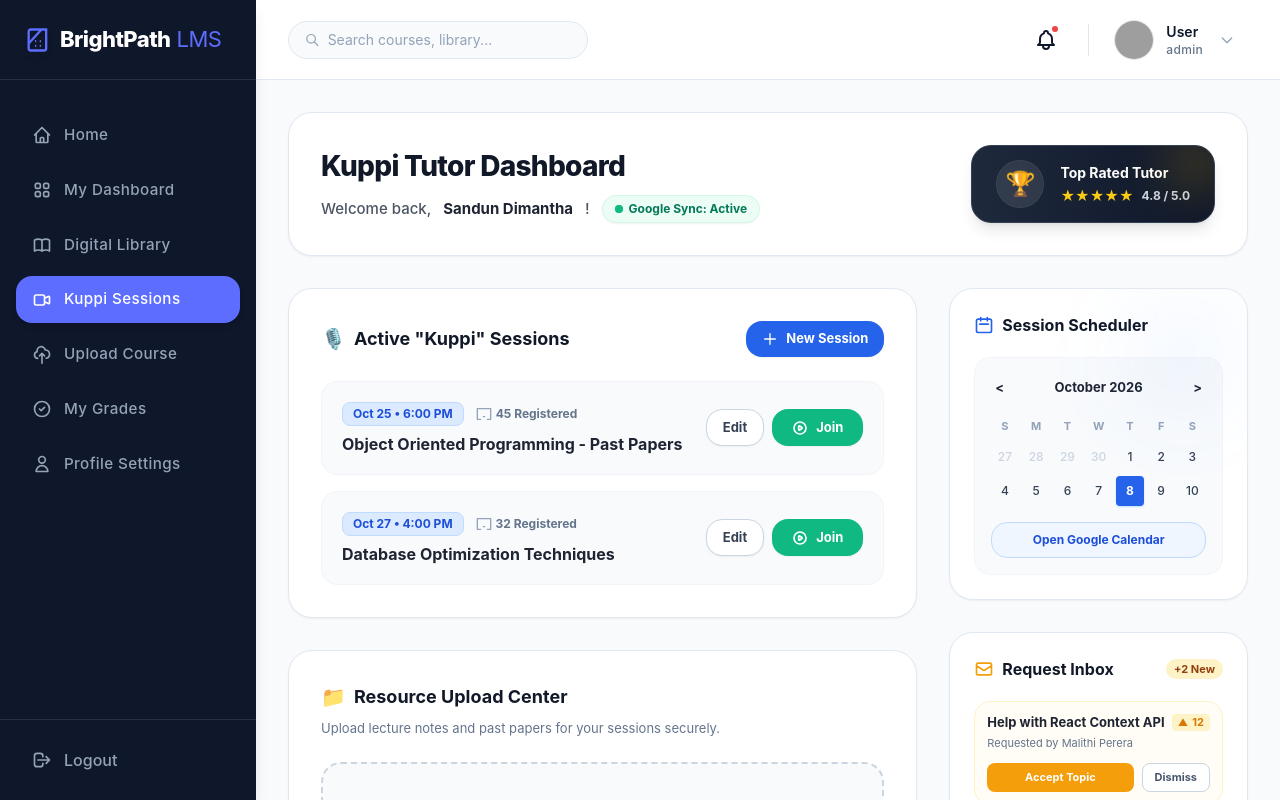
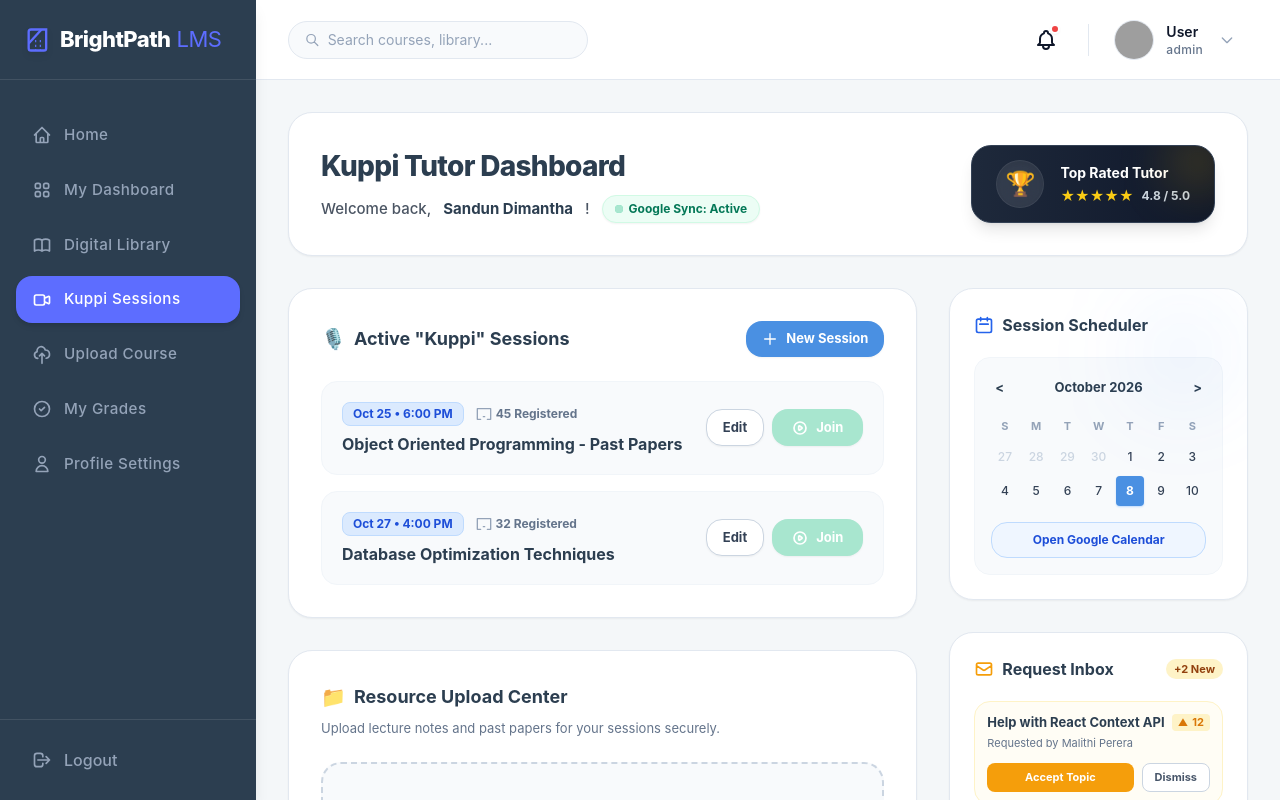
Before and after one commit to Gagana0819/BrightPath-LMS-ITPM-, a Vue app in the folder frontend/: page /dashboard/kuppi in a window 1280 px wide. Built offline with nearby package versions, Linux system fonts and the light colour scheme; sample sign-in values are in the browser's storage; grey boxes are pictures that could not be loaded.

Commit message:
feat: introduce new dashboard layout with student home, Kuppi sessions, and sidebar navigation components.

```diff
--- a/frontend/src/components/layout/DashboardSidebar.vue
+++ b/frontend/src/components/layout/DashboardSidebar.vue
@@ -41,7 +41,7 @@ const handleLogout = () => {
 </script>
 
 <template>
-  <aside class="w-64 bg-[#0F172A] text-white flex-col h-full shadow-lg z-20 flex transition-all duration-300">
+  <aside class="w-64 bg-[#2C3E50] text-white flex-col h-full shadow-lg z-20 flex transition-all duration-300">
 
     <!-- Brand Header -->
     <div class="h-[80px] flex items-center px-6 border-b border-white/10">
--- a/frontend/src/views/KuppiDashboardView.vue
+++ b/frontend/src/views/KuppiDashboardView.vue
@@ -23,23 +23,23 @@ const recentAttendees = [
 </script>
 
 <template>
-  <div class="animate-in fade-in slide-in-from-bottom-4 duration-500 pb-12 font-sans bg-[#F8FAFC] min-h-screen px-4 md:px-8 py-8">
+  <div class="animate-in fade-in slide-in-from-bottom-4 duration-500 pb-12 font-sans bg-[#F4F7F9] min-h-screen px-4 md:px-8 py-8">
 
     <!-- 1 & 6 & 7. Header + Badge + Integration Status -->
     <div class="mb-8 bg-white p-6 md:p-8 rounded-[24px] shadow-sm border border-slate-200">
       <div class="flex flex-col md:flex-row justify-between items-start md:items-center gap-4">
         <div>
-          <h1 class="text-[28px] font-extrabold text-[#111827] tracking-tight mb-2">
+          <h1 class="text-[28px] font-extrabold text-[#2C3E50] tracking-tight mb-2">
             Kuppi Tutor Dashboard
           </h1>
           <p class="text-[15px] text-[#4B5563] font-medium flex items-center gap-3">
-            Welcome back, <span class="font-bold text-[#1f2432]">{{ tutorName }}</span>!
+            Welcome back, <span class="font-bold text-[#2C3E50]">{{ tutorName }}</span>!
 
             <!-- Integration Status -->
             <span v-if="googleSyncActive" class="flex items-center gap-1.5 text-[12px] bg-emerald-50 text-emerald-700 px-3 py-1 rounded-full border border-emerald-100 font-bold shadow-sm">
               <span class="relative flex h-2 w-2">
                 <span class="animate-ping absolute inline-flex h-full w-full rounded-full bg-emerald-400 opacity-75"></span>
-                <span class="relative inline-flex rounded-full h-2 w-2 bg-emerald-500"></span>
+                <span class="relative inline-flex rounded-full h-2 w-2 bg-[#A8E6CF]"></span>
               </span>
               Google Sync: Active
             </span>
@@ -70,10 +70,10 @@ const recentAttendees = [
         <!-- 2. Active Sessions Overview -->
         <div class="bg-white rounded-[24px] p-6 md:p-8 border border-slate-200 shadow-sm">
           <div class="flex items-center justify-between mb-6">
-            <h2 class="text-[18px] font-bold text-[#111827] flex items-center gap-2">
+            <h2 class="text-[18px] font-bold text-[#2C3E50] flex items-center gap-2">
               <span class="text-xl">🎙️</span> Active "Kuppi" Sessions
             </h2>
-            <button class="bg-[#2563EB] hover:bg-blue-700 text-white text-[13px] font-bold py-2 px-4 rounded-xl shadow-sm transition-colors flex items-center gap-2">
+            <button class="bg-[#4A90E2] hover:bg-blue-700 text-white text-[13px] font-bold py-2 px-4 rounded-xl shadow-sm transition-colors flex items-center gap-2">
               <svg class="w-4 h-4" fill="none" stroke="currentColor" viewBox="0 0 24 24"><path stroke-linecap="round" stroke-linejoin="round" stroke-width="2" d="M12 4v16m8-8H4"></path></svg>
               New Session
             </button>
@@ -89,13 +89,13 @@ const recentAttendees = [
                     {{ session.students }} Registered
                   </span>
                 </div>
-                <h3 class="font-bold text-[#1f2432] text-[16px] leading-tight group-hover:text-[#2563EB] transition-colors">{{ session.title }}</h3>
+                <h3 class="font-bold text-[#2C3E50] text-[16px] leading-tight group-hover:text-[#4A90E2] transition-colors">{{ session.title }}</h3>
               </div>
               <div class="mt-4 sm:mt-0 flex gap-2 sm:self-center">
                 <button class="bg-white border border-slate-300 hover:bg-slate-100 text-slate-700 font-bold py-2 px-4 rounded-xl text-[13px] transition-colors shadow-sm">
                   Edit
                 </button>
-                <button class="bg-emerald-500 hover:bg-emerald-600 text-white font-bold py-2 px-5 rounded-xl text-[13px] transition-colors shadow-sm flex items-center gap-2">
+                <button class="bg-[#A8E6CF] hover:bg-emerald-600 text-white font-bold py-2 px-5 rounded-xl text-[13px] transition-colors shadow-sm flex items-center gap-2">
                   <svg class="w-4 h-4" fill="none" viewBox="0 0 24 24" stroke="currentColor"><path stroke-linecap="round" stroke-linejoin="round" stroke-width="2.5" d="M14.752 11.168l-3.197-2.132A1 1 0 0010 9.87v4.263a1 1 0 001.555.832l3.197-2.132a1 1 0 000-1.664z"></path><path stroke-linecap="round" stroke-linejoin="round" stroke-width="2.5" d="M21 12a9 9 0 11-18 0 9 9 0 0118 0z"></path></svg>
                   Join
                 </button>
@@ -106,16 +106,16 @@ const recentAttendees = [
 
         <!-- 3. Resource Upload Center -->
         <div class="bg-white rounded-[24px] p-6 md:p-8 border border-slate-200 shadow-sm">
-          <h2 class="text-[18px] font-bold text-[#111827] flex items-center gap-2 mb-2">
+          <h2 class="text-[18px] font-bold text-[#2C3E50] flex items-center gap-2 mb-2">
             <span class="text-xl">📁</span> Resource Upload Center
           </h2>
           <p class="text-[13px] text-slate-500 mb-6">Upload lecture notes and past papers for your sessions securely.</p>
 
           <div class="border-2 border-dashed border-slate-300 rounded-[20px] p-10 flex flex-col items-center justify-center bg-slate-50 hover:bg-blue-50/50 hover:border-blue-400 transition-colors cursor-pointer group">
             <div class="w-16 h-16 bg-white rounded-full flex items-center justify-center shadow-sm mb-4 group-hover:scale-110 transition-transform">
-              <svg class="w-8 h-8 text-[#2563EB]" fill="none" viewBox="0 0 24 24" stroke="currentColor"><path stroke-linecap="round" stroke-linejoin="round" stroke-width="2" d="M4 16v1a3 3 0 003 3h10a3 3 0 003-3v-1m-4-8l-4-4m0 0L8 8m4-4v12"></path></svg>
+              <svg class="w-8 h-8 text-[#4A90E2]" fill="none" viewBox="0 0 24 24" stroke="currentColor"><path stroke-linecap="round" stroke-linejoin="round" stroke-width="2" d="M4 16v1a3 3 0 003 3h10a3 3 0 003-3v-1m-4-8l-4-4m0 0L8 8m4-4v12"></path></svg>
             </div>
-            <h3 class="text-[#1f2432] font-bold text-[15px] mb-1">Click to upload or drag and drop</h3>
+            <h3 class="text-[#2C3E50] font-bold text-[15px] mb-1">Click to upload or drag and drop</h3>
             <p class="text-[12px] text-slate-500">PDF, PPTX, or ZIP (Max 50MB)</p>
           </div>
         </div>
@@ -128,14 +128,14 @@ const recentAttendees = [
         <!-- 1. Session Scheduler (Mini Calendar Mock) -->
         <div class="bg-white rounded-[24px] p-6 border border-slate-200 shadow-sm relative overflow-hidden">
           <div class="absolute top-0 right-0 w-32 h-32 bg-blue-500/5 blur-2xl rounded-full pointer-events-none"></div>
-          <h3 class="font-bold text-[#111827] text-[16px] mb-5 flex items-center gap-2">
+          <h3 class="font-bold text-[#2C3E50] text-[16px] mb-5 flex items-center gap-2">
             <svg class="w-5 h-5 text-blue-600" fill="none" viewBox="0 0 24 24" stroke="currentColor"><path stroke-linecap="round" stroke-linejoin="round" stroke-width="2" d="M8 7V3m8 4V3m-9 8h10M5 21h14a2 2 0 002-2V7a2 2 0 00-2-2H5a2 2 0 00-2 2v12a2 2 0 002 2z"></path></svg>
             Session Scheduler
           </h3>
 
           <!-- Mock Calendar Grid -->
           <div class="bg-slate-50 border border-slate-100 rounded-xl p-4">
-            <div class="flex justify-between items-center text-[13px] font-bold text-[#1f2432] mb-4">
+            <div class="flex justify-between items-center text-[13px] font-bold text-[#2C3E50] mb-4">
               <button class="p-1 hover:bg-slate-200 rounded">&lt;</button>
               October 2026
               <button class="p-1 hover:bg-slate-200 rounded">&gt;</button>
@@ -149,7 +149,7 @@ const recentAttendees = [
               <div class="p-1.5 hover:bg-slate-200 rounded cursor-pointer">1</div><div class="p-1.5 hover:bg-slate-200 rounded cursor-pointer">2</div><div class="p-1.5 hover:bg-slate-200 rounded cursor-pointer">3</div>
               <div class="p-1.5 hover:bg-slate-200 rounded cursor-pointer">4</div><div class="p-1.5 hover:bg-slate-200 rounded cursor-pointer">5</div><div class="p-1.5 hover:bg-slate-200 rounded cursor-pointer">6</div><div class="p-1.5 hover:bg-slate-200 rounded cursor-pointer">7</div>
               <!-- Active Day -->
-              <div class="p-1.5 bg-[#2563EB] text-white font-bold rounded cursor-pointer shadow-sm shadow-blue-200">8</div>
+              <div class="p-1.5 bg-[#4A90E2] text-white font-bold rounded cursor-pointer shadow-sm shadow-blue-200">8</div>
               <div class="p-1.5 hover:bg-slate-200 rounded cursor-pointer">9</div><div class="p-1.5 hover:bg-slate-200 rounded cursor-pointer">10</div>
             </div>
             <button class="w-full mt-4 border border-blue-200 text-blue-700 bg-blue-50 hover:bg-blue-100 font-bold py-2 rounded-xl text-[12px] transition-colors">Open Google Calendar</button>
@@ -158,7 +158,7 @@ const recentAttendees = [
 
         <!-- 5. Request Inbox -->
         <div class="bg-white rounded-[24px] p-6 border border-slate-200 shadow-sm flex-1">
-          <h3 class="font-bold text-[#111827] text-[16px] mb-5 flex items-center justify-between">
+          <h3 class="font-bold text-[#2C3E50] text-[16px] mb-5 flex items-center justify-between">
             <div class="flex items-center gap-2">
               <svg class="w-5 h-5 text-amber-500" fill="none" viewBox="0 0 24 24" stroke="currentColor"><path stroke-linecap="round" stroke-linejoin="round" stroke-width="2" d="M3 8l7.89 5.26a2 2 0 002.22 0L21 8M5 19h14a2 2 0 002-2V7a2 2 0 00-2-2H5a2 2 0 00-2 2v10a2 2 0 002 2z"></path></svg>
               Request Inbox
@@ -169,7 +169,7 @@ const recentAttendees = [
           <div class="space-y-3">
             <div v-for="req in pendingRequests" :key="req.id" class="p-3 bg-amber-50/50 border border-amber-100 rounded-xl">
               <div class="flex justify-between items-start mb-1">
-                <h4 class="font-bold text-[#1f2432] text-[13px] leading-tight">{{ req.topic }}</h4>
+                <h4 class="font-bold text-[#2C3E50] text-[13px] leading-tight">{{ req.topic }}</h4>
                 <span class="text-[11px] font-bold text-amber-600 bg-amber-100 px-1.5 rounded flex items-center gap-1"><span class="text-[10px]">▲</span> {{ req.votes }}</span>
               </div>
               <p class="text-[11px] text-slate-500 mb-3">Requested by {{ req.student }}</p>
@@ -183,7 +183,7 @@ const recentAttendees = [
 
         <!-- 4. Student Attendance Tracker -->
         <div class="bg-white rounded-[24px] p-6 border border-slate-200 shadow-sm">
-          <h3 class="font-bold text-[#111827] text-[16px] mb-4 flex items-center gap-2">
+          <h3 class="font-bold text-[#2C3E50] text-[16px] mb-4 flex items-center gap-2">
             <svg class="w-5 h-5 text-purple-500" fill="none" viewBox="0 0 24 24" stroke="currentColor"><path stroke-linecap="round" stroke-linejoin="round" stroke-width="2" d="M12 4.354a4 4 0 110 5.292M15 21H3v-1a6 6 0 0112 0v1zm0 0h6v-1a6 6 0 00-9-5.197M13 7a4 4 0 11-8 0 4 4 0 018 0z"></path></svg>
             Recent Attendance
           </h3>
@@ -194,9 +194,9 @@ const recentAttendees = [
                 <div class="w-8 h-8 rounded-full bg-slate-200 flex items-center justify-center text-slate-600 text-[10px] font-bold">
                   {{ attendee.name.substring(0, 2).toUpperCase() }}
                 </div>
-                <span class="text-[13px] font-medium text-[#1f2432]">{{ attendee.name }}</span>
+                <span class="text-[13px] font-medium text-[#2C3E50]">{{ attendee.name }}</span>
               </div>
-              <div :class="attendee.present ? 'bg-green-100 text-green-700' : 'bg-red-100 text-red-700'" class="text-[10px] font-bold px-2 py-0.5 rounded-full">
+              <div :class="attendee.present ? 'bg-[#A8E6CF] text-green-700' : 'bg-red-100 text-red-700'" class="text-[10px] font-bold px-2 py-0.5 rounded-full">
                 {{ attendee.present ? 'Present' : 'Absent' }}
               </div>
             </li>
```
Also changed, not shown: frontend/src/views/DashboardView.vue (+23 -23 lines), frontend/src/views/StudentHomeView.vue (+15 -15 lines).
